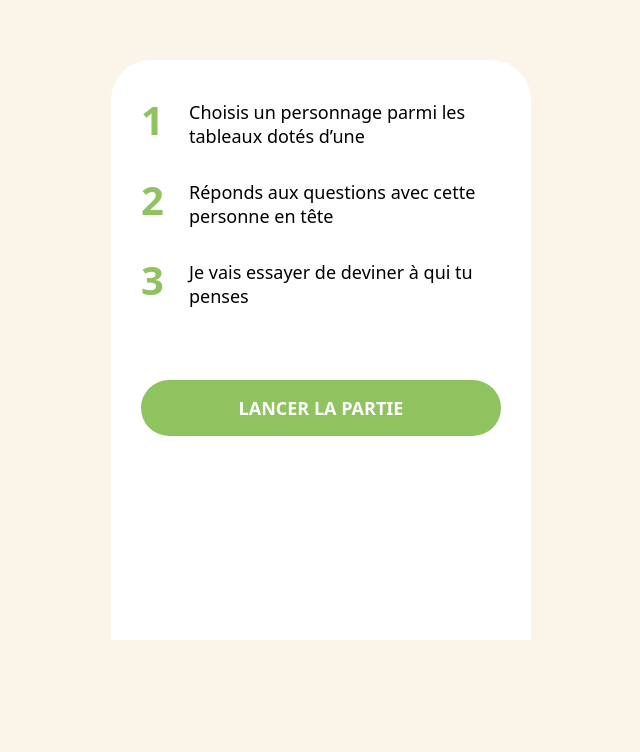
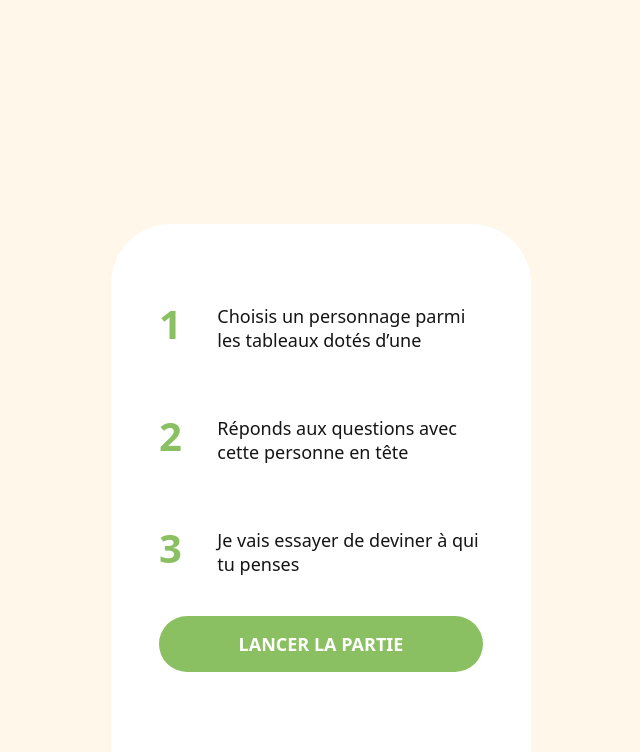
Before and after one commit to Mael-fcgb/AQUI-TU-PENSES, a plain HTML site: page rules.html in a window 1280 px wide. Shown: the part 160-912 px from the top of the page, without its empty margins (319-959 px from the left). Before the commit the page ends 800 px from the top, so only its background shows below. Drawn offline with Linux system fonts and the light colour scheme.

Commit message:
spacement

```diff
--- a/rules.css
+++ b/rules.css
@@ -1,3 +1,17 @@
+
+:root {
+  --white: #FFFFFF;
+  --black: #151515;
+  --beige: #FEF7EA;
+  --orange: #FF7442;
+  --blue: #A3BEF5;
+  --green: #8BC062;
+  --rose: #F5A3E0;
+
+  --radius-btn: 32px;
+  --radius-card: 60px;
+}
+
 * {
   box-sizing: border-box;
   font-family: system-ui, -apple-system, BlinkMacSystemFont, "Segoe UI", sans-serif;
@@ -5,43 +19,49 @@
 
 body {
   margin: 0;
-  background-color: #fbf4e8;
+  background-color: var(--beige);
   display: flex;
   justify-content: center;
   min-height: 100vh;
 }
 
 .card {
-  background: #ffffff;
+  background: var(--white);
   width: 100%;
   max-width: 420px;
-  border-top-left-radius: 40px;
-  border-top-right-radius: 40px;
-  padding: 40px 30px 50px;
-  margin-top: 220px;
+  border-top-left-radius: var(--radius-card);
+  border-top-right-radius: var(--radius-card);
+  padding: 5rem 3rem;
+  margin-top: 30%;
   display: flex;
   flex-direction: column;
   align-items: center;
+  justify-content: space-between;
+
 }
 
 .step {
   display: flex;
   align-items: flex-start;
-  gap: 16px;
-  margin-bottom: 32px;
+}
+
+.steps{
+  display: flex;
+  flex-direction: column;
+  gap: 4rem;
 }
 
 .step-number {
-  color: #8fc35f;
+  color: var(--green);
   font-size: 40px;
   font-weight: 700;
   line-height: 1;
-  min-width: 32px;
+  min-width: 18%;
 }
 
 .step-text {
   font-size: 18px;
-  color: #000;
+  color: var(--black);
 }
 
 .button-container {
@@ -51,13 +71,13 @@ body {
 }
 
 .btn {
-  background-color: #8fc35f;
-  color: #fff;
+  background-color: var(--green);
+  color: var(--white);
   border: none;
   padding: 16px 32px;
   font-size: 18px;
   font-weight: 700;
-  border-radius: 999px;
+  border-radius: var(--radius-btn);
   cursor: pointer;
 }
 
@@ -83,7 +103,7 @@ body {
 .question-text,
 .result-text {
   font-size: 24px;
-  color: #000;
+  color: var(--black);
   text-align: center;
   margin-bottom: 20px;
   width: 100%;
@@ -91,6 +111,6 @@ body {
 
 .return {
   text-decoration: underline;
-  color: #000;
+  color: var(--black);
   font-size: 16px;
 }
--- a/rules.html
+++ b/rules.html
@@ -9,6 +9,7 @@
 
 <body>
   <div class="card">
+    <div class="steps">
       <div class="step">
         <div class="step-number">1</div>
         <div class="step-text">
@@ -29,6 +30,7 @@
           Je vais essayer de deviner à qui tu penses
         </div>
       </div>
+    </div>
 
     <div class="button-container">
       <button class="btn" onclick="window.location.href='questions.html'">LANCER LA PARTIE</button>
--- a/style.css
+++ b/style.css
@@ -1,7 +1,21 @@
+
+:root {
+  --white: #FFFFFF;
+  --black: #151515;
+  --yellow: #F5F2A3;
+  --blue: #A3BEF5;
+  --beige: #FEF7EA;
+  --green: #ABD9BD;
+  --rose: #F5A3E0;
+
+  --radius-btn: 32px;
+  --radius-card: 60px;
+}
+
 body {
     font-family: Arial, sans-serif;
-    background-color: #f4f4f9;
-    color: #333;
+    background-color: var(--beige);
+    color: var(--black);
     margin: 0;
     padding: 0;
     display: flex;
@@ -16,7 +30,7 @@ body {
 }
 
 .subtitle {
-    color: black;
+    color: var(--black);
     font-size: 16px;
     font-weight: 600;
     letter-spacing: 1px;
@@ -24,7 +38,7 @@ body {
 }
 
 .hero h1 {
-    color: black;
+    color: var(--black);
     font-size: 48px;
     font-weight: 900;
     line-height: 1;
@@ -34,13 +48,12 @@ body {
 .btn-start {
     display: inline-block;
     background-color: white;
-    color: #111;
+    color: var(--black);
     text-decoration: none;
     font-weight: 800;
     font-size: 20px;
     padding: 18px 48px;
     border-radius: 999px;
-    box-shadow: 0 10px 20px rgba(0, 0, 0, 0.15);
   }
 
 
```
Lines whose indentation alone changed are shown as unchanged.
